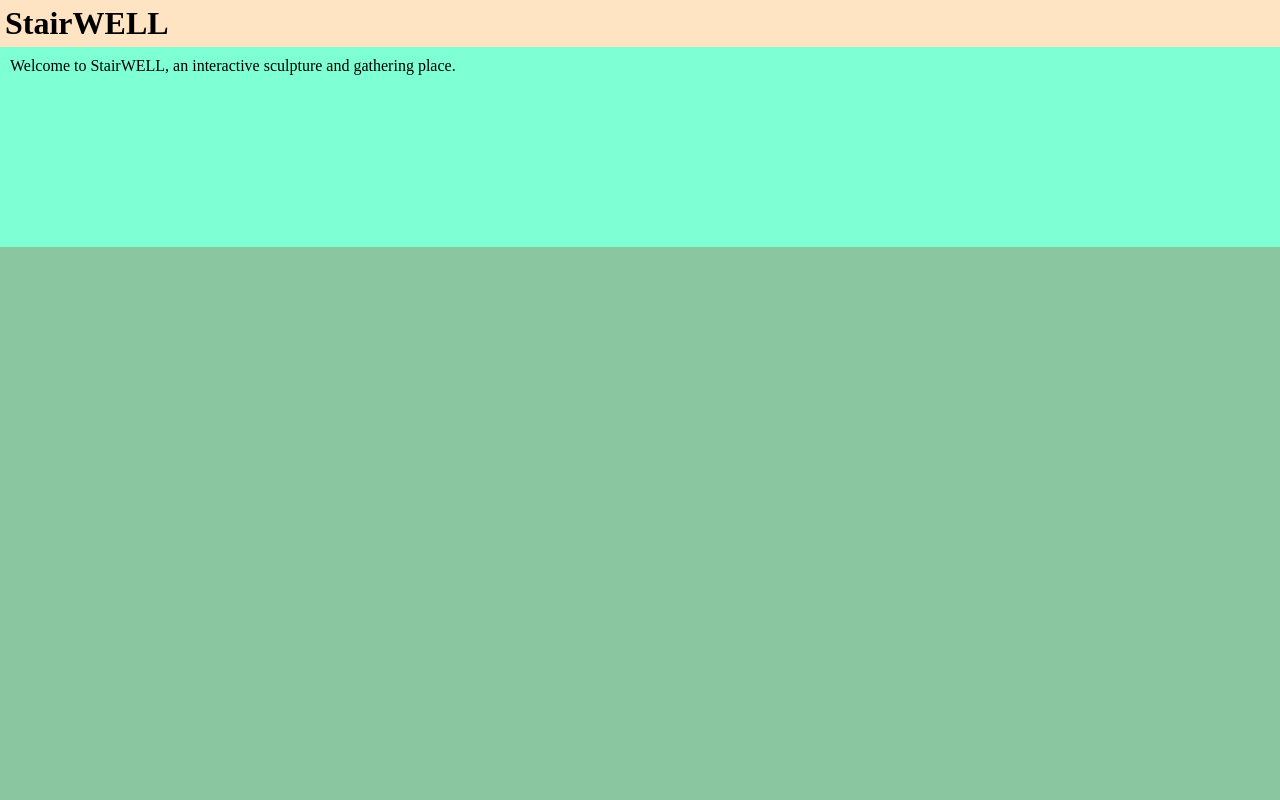
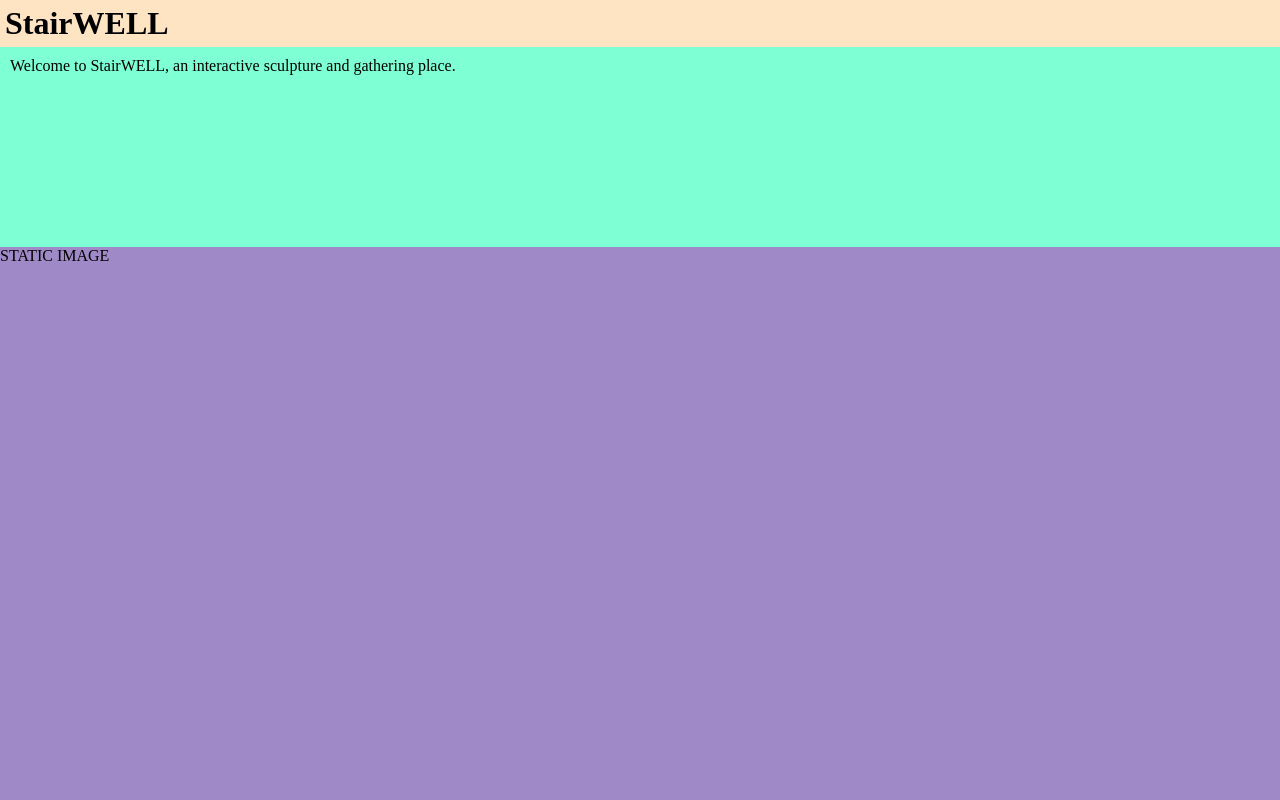
Before and after one commit to Purdue-Stairwell/frontend, a Svelte app: page / in a window 1280 px wide. Shown: the top 800 px of the page. Built offline with nearby package versions, Linux system fonts and the light colour scheme.

Commit message:
started who5 answer

```diff
--- a/src/App.svelte
+++ b/src/App.svelte
@@ -7,12 +7,20 @@
   import CreditsButton from './lib/abox/CreditsButton.svelte';
   import NextButton from './lib/abox/NextButton.svelte';
   import RefreshButton from './lib/abox/RefreshButton.svelte';
+  import WhoFive from './lib/vbox/WhoFive.svelte';
 
   let screenLocation = 0;
+
+  let whoFiveScores = [0,0,0,0,0];
 
   function nextPage() {
     if(screenLocation < 18)
     screenLocation++;
+  }
+
+  function updateWhoFiveScore(event) {
+    whoFiveScores[event.detail.number] = event.detail.answer;
+    console.table(whoFiveScores);
   }
 
 </script>
@@ -22,11 +30,21 @@
  <Header></Header>
 
  <!--INFO BOX-->
- {#if screenLocation != 2}
+ {#if screenLocation != 2 && screenLocation != 13}
  <Narration scriptPage={screenLocation}></Narration>
  {/if}
  <!--VISUAL BOX-->
+ <!-- 0       1     2     3     4    5    6    7   8   9   10  11  12   13    14     14-->
+ <!--static static squig animm anim anim anim who who who who who anim squig static static-->
+ {#if screenLocation < 2 || screenLocation > 13}
+ <StaticImage></StaticImage>
+ {:else if screenLocation > 6 && screenLocation < 12}
+ <WhoFive on:whofive={updateWhoFiveScore} questionNumber={screenLocation-7}></WhoFive>
+ {:else if screenLocation == 2 || screenLocation == 13}
+ <Squiggle></Squiggle>
+ {:else}
  <Animation></Animation>
+ {/if}
  <!--ACTION BOX-->
  {#if screenLocation == 18}
   <CreditsButton></CreditsButton>
--- a/src/lib/vbox/Squiggle.svelte
+++ b/src/lib/vbox/Squiggle.svelte
@@ -8,8 +8,8 @@
 
 <style>
     main {
-        width: 100px;
-        height: 100px;
+        width: 100%;
+        aspect-ratio: 1;
         background-color: rgb(199, 138, 138);
     }
 </style>
--- a/src/lib/vbox/StaticImage.svelte
+++ b/src/lib/vbox/StaticImage.svelte
@@ -8,8 +8,8 @@ STATIC IMAGE
 
 <style>
     main {
-        width: 100px;
-        height: 100px;
+        width: 100%;
+        aspect-ratio: 1;
         background-color: rgb(159, 138, 199);
     }
 </style>
--- a/src/lib/vbox/WhoFive.svelte
+++ b/src/lib/vbox/WhoFive.svelte
@@ -4,7 +4,7 @@
 
     const dispatch = createEventDispatcher();
 
-    let value = 10;
+    let value = 5;
 
     function updateAnswer(event) {
         dispatch('whofive', {number: questionNumber, answer: event.target.value});
@@ -15,8 +15,21 @@
 
 </script>
 <main>
+    <p>0</p>
     <input type="range" min="0" max="10" bind:value on:change={updateAnswer}>
+    <p>10</p>
 </main>
 <style>
-
+    main {
+        width: 100%;
+        aspect-ratio: 1;
+        padding: 10px;
+        display: flex;
+        justify-content: center;
+        font-size: 24pt;
+    }
+    input {
+        margin: 0 10px;
+        width: 70vw;
+    }
 </style>
```
